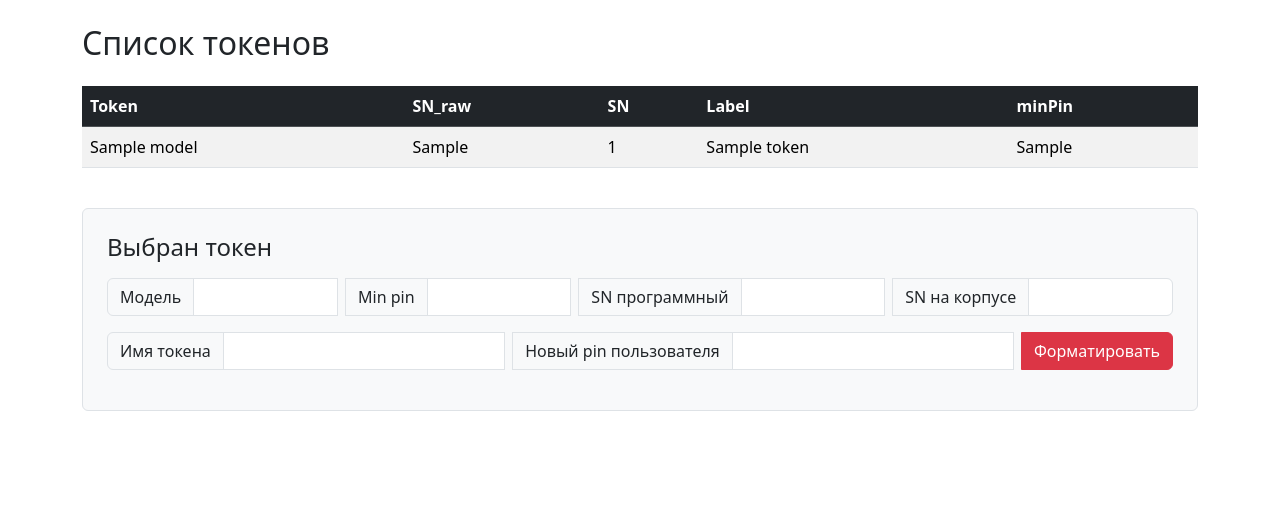
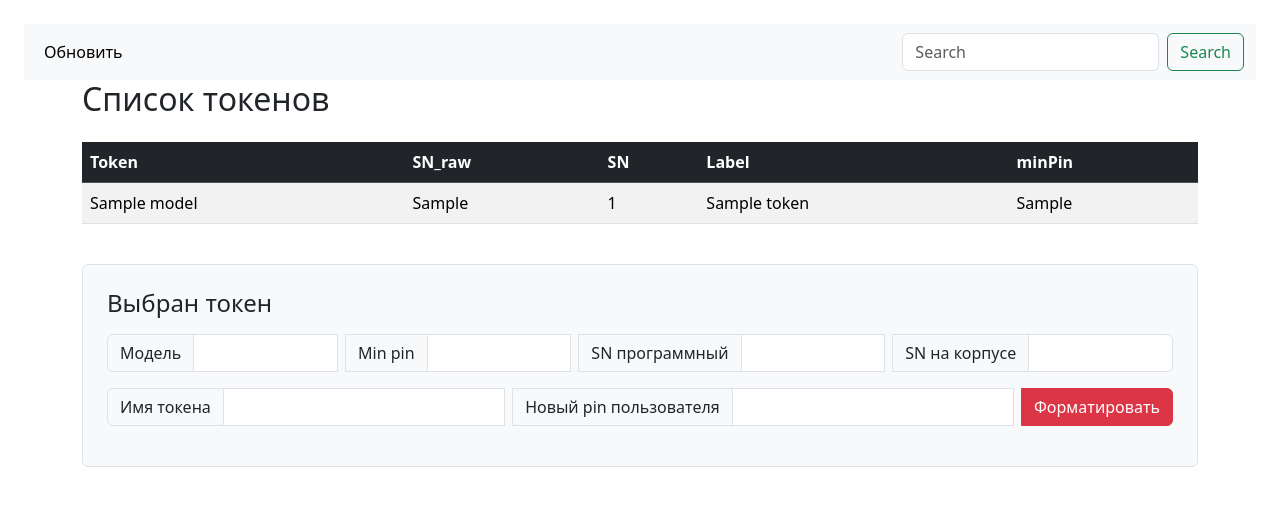
Before and after one commit to kom-ae/TOKENS, a Flask app: template tokens_app/templates/index.html in a window 1280 px wide. Shown: the top 506 px of the page. Run offline with Flask 3, Linux system fonts and the light colour scheme; the template is opened without the code that fills it: values that come from a table or form of the project are taken from there, most other values are stand-ins (such as "Sample title", 1, 10 or a date in 2020); some libraries are stand-ins or nearby versions.

Commit message:
frontend

```diff
--- a/tokens_app/templates/index.html
+++ b/tokens_app/templates/index.html
@@ -10,7 +10,41 @@
 </head>
 
 <body class="p-4">
-
+<nav class="navbar navbar-expand-lg bg-body-tertiary">
+  <div class="container-fluid">
+    <!-- <a class="navbar-brand" href="#">Navbar</a>
+    <button class="navbar-toggler" type="button" data-bs-toggle="collapse" data-bs-target="#navbarNavDropdown" aria-controls="navbarNavDropdown" aria-expanded="false" aria-label="Toggle navigation">
+      <span class="navbar-toggler-icon"></span>
+    </button> -->
+    <div class="collapse navbar-collapse" id="navbarNavDropdown">
+      <ul class="navbar-nav">
+        <li class="nav-item">
+          <a class="nav-link active" aria-current="page" href="{{ url_for('index_view') }}">Обновить</a>
+        </li>
+        <!-- <li class="nav-item">
+          <a class="nav-link" href="#">Features</a>
+        </li>
+        <li class="nav-item">
+          <a class="nav-link" href="#">Pricing</a>
+        </li>
+        <li class="nav-item dropdown">
+          <a class="nav-link dropdown-toggle" href="#" role="button" data-bs-toggle="dropdown" aria-expanded="false">
+            Dropdown link
+          </a>
+          <ul class="dropdown-menu">
+            <li><a class="dropdown-item" href="#">Action</a></li>
+            <li><a class="dropdown-item" href="#">Another action</a></li>
+            <li><a class="dropdown-item" href="#">Something else here</a></li>
+          </ul>
+        </li> -->
+      </ul>
+    </div>
+        <form class="d-flex" role="search">
+      <input class="form-control me-2" type="search" placeholder="Search" aria-label="Search"/>
+      <button class="btn btn-outline-success" type="submit">Search</button>
+    </form>
+  </div>
+</nav>
   <div class="container">
     <h2 class="mb-4">Список токенов</h2>
 
@@ -46,7 +80,7 @@
     <div class="mt-4 p-4 col-lg-12 border rounded bg-light align-items-center">
       <h4>Выбран токен</h4>
       <div class="col-12  my-3">
-        <form id="tokenForm" method="POST">
+        <form id="tokenForm" method="POST" onkeydown="handleEnter(event)">
           {{ form.hidden_tag() }}
           <div class="input-group mb-3">
             {{ form.model.label(class="input-group-text") }}
@@ -66,11 +100,11 @@
             {{ form.new_pin_user.label(class="input-group-text") }}
             {{ form.new_pin_user(class="form-control me-2") }}
             <!-- {{ form.submit_format(class="btn btn-outline-secondary") }} -->
-            <button type="button" class="btn btn-danger" data-bs-toggle="modal" data-bs-target="#formatModal">
+            <button type="button" id="openFormatModalbtn" class="btn btn-danger">
               Форматировать
             </button>
           </div>
-          <div class="col=5 md=3">
+          <div id="text_flash" class="col=5 md=3">
             {% with messages = get_flashed_messages(with_categories=true) %}
               {% for category, message in messages %}
                   <div class="alert alert-{{ category }}">{{ message }}</div>
@@ -80,50 +114,6 @@
         </form>
       </div>
     </div>
-    <!-- Форма -->
-    <!-- <div class="mt-4 p-4 border rounded bg-light align-items-center">
-      <h4>Данные токена</h4>
-      <br>
-      <form id="tokenForm" class="align-items-center">
-        <div class="row align-items-center">
-          <div class="col-1">
-            <label for="model" class="form-label">Модель</label>
-          </div>
-          <div class="col-5">
-            <input type="text" class="form-control" id="model" readonly>
-          </div>
-          <div class="col-1">
-            <label for="min_pin_user" class="form-label">Мин ПИН</label>
-          </div>
-          <div class="col-5">
-            <input type="text" class="form-control" id="min_pin_user" readonly>
-          </div>
-        </div>
-        <div class="row mt-3 align-items-center">
-          <div class="col-1">
-            <label for="serial_num_raw" class="form-label">SN программный</label>
-          </div>
-          <div class="col-5">
-            <input type="text" class="form-control" id="serial_num_raw" readonly>
-          </div>
-          <div class="col-1">
-            <label for="serial_num" class="form-label">SN на корпусе</label>
-          </div>
-          <div class="col-5">
-            <input type="text" class="form-control" id="serial_num" readonly>
-          </div>
-        </div>
-
-        <div class="row mt-3 align-items-center">
-          <div class="col-1">
-            <label for="label" class="form-label">Имя</label>
-          </div>
-          <div class="col-5">
-            <input type="text" class="form-control" id="label">
-          </div>
-        </div>
-      </form>
-    </div> -->
   </div>
 
 
@@ -151,11 +141,6 @@
   <!-- <script src="https://code.jquery.com/jquery-3.6.0.min.js"></script> -->
   <!-- <script src="{{ url_for('static', filename='js/popper/popper.min.js') }}"></script> -->
   <script src="{{ url_for('static', filename='js/bootstrap.bundle.min.js') }}"></script>
-
-
-  <!-- Скрипт для обработки клика по строке -->
-  <script src="{{ url_for('static', filename='js/row_click.js') }}"></script>
-
+  <script src="{{ url_for('static', filename='js/custom.js') }}"></script>
 </body>
-
 </html>
--- a/tokens_app/views.py
+++ b/tokens_app/views.py
@@ -1,4 +1,4 @@
-from flask import flash, render_template, request
+from flask import flash, render_template, request, redirect, url_for
 
 from constants import DEFAULT_USER_PIN
 from tokens.tokens import Token
@@ -19,24 +19,27 @@ def index_view():
     form = FormFormatToken()
     content = {'form': form, 'tokens': tokens}
     if form.validate_on_submit():
-        model: str = form.model.data
+
         sn_raw: str = form.serial_num_raw.data
+        if sn_raw not in tokens:
+            flash(f'Токен с sn_raw={sn_raw} не подключен.', 'info')
+            return redirect(url_for('index_view'))
         user_pin: str = (form.new_pin_user.data
                          if form.new_pin_user.data else DEFAULT_USER_PIN)
         label: str = form.label.data
-
-        if sn_raw not in tokens:
-            flash('Токен с такими данными не подключен.', 'info')
-            return render_template('index.html', **content)
 
         action = request.form.get('submit_format')
         if action == '1':
             token = tokens[sn_raw]
             try:
-                results = token.format(user_pin=user_pin, label=label)
-                flash(results, category='success')
+                token.format(user_pin=user_pin, label=label)
+                flash(
+                    f'Токен SN_raw={sn_raw} label={label} отформатирован.',
+                    category='success'
+                )
             except FormatException as err:
                 flash(str(err), category='danger')
             tokens = get_tokens()
+            return redirect(url_for('index_view'))
 
     return render_template('index.html', **content)
```
